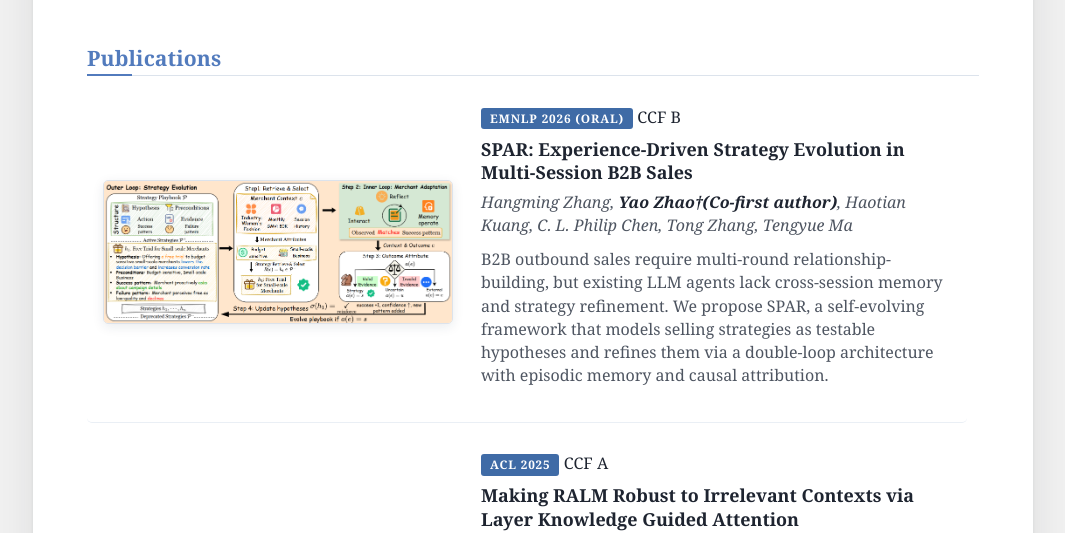
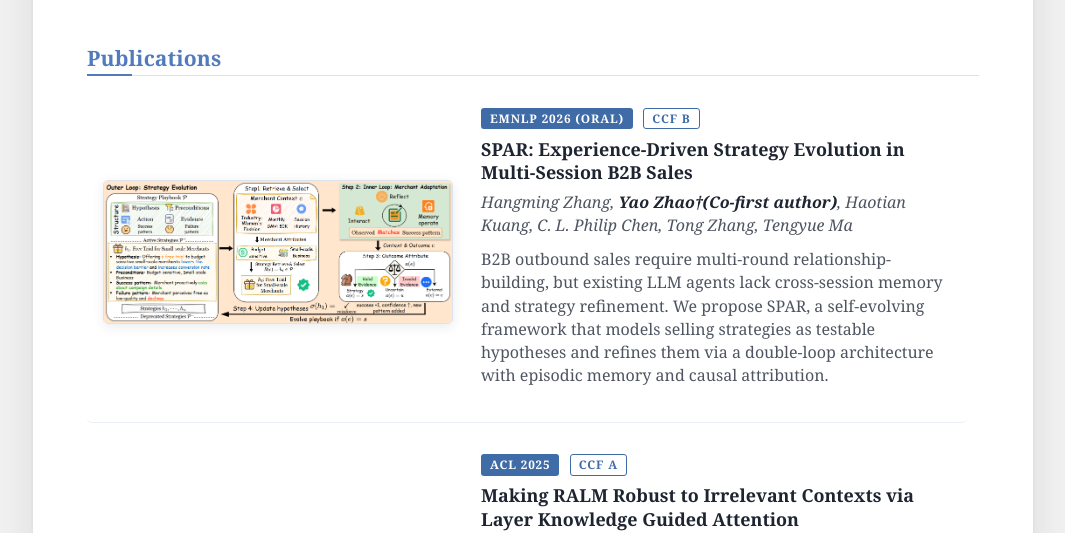
Before and after one commit to Vodkazy/vodkazy.github.io, a plain HTML site: page index.html in a window 1280 px wide. Shown: the part 1216-1749 px from the top of the page, without its empty margins (107-1172 px from the left). Drawn offline with Linux system fonts and the light colour scheme.

Commit message:
Update jemdoc.css

```diff
--- a/jemdoc.css
+++ b/jemdoc.css
@@ -777,6 +777,21 @@ li.notice a:hover {
   margin-bottom: 0.7em;
 }
 
+/* 会议等级标签：紧跟 .pub-venue，描边款与实心会议徽章成对出现。
+   padding 比 .pub-venue 少 1px、补 1px 边框，两者外框等高；
+   用 --accent-deep（白底 5.43:1）而非 --accent（4.26:1，小字不达标）*/
+.pub-rank {
+  display: inline-block;
+  margin-left: 6px;
+  padding: 1px 8px;
+  border: 1px solid var(--accent-deep);
+  border-radius: 3px;
+  color: var(--accent-deep);
+  font-size: 0.74rem;
+  font-weight: bold;
+  letter-spacing: 0.07em;
+}
+
 .pub-abstract {
   margin: 0.7em 0;
   color: var(--ink-soft);
```
